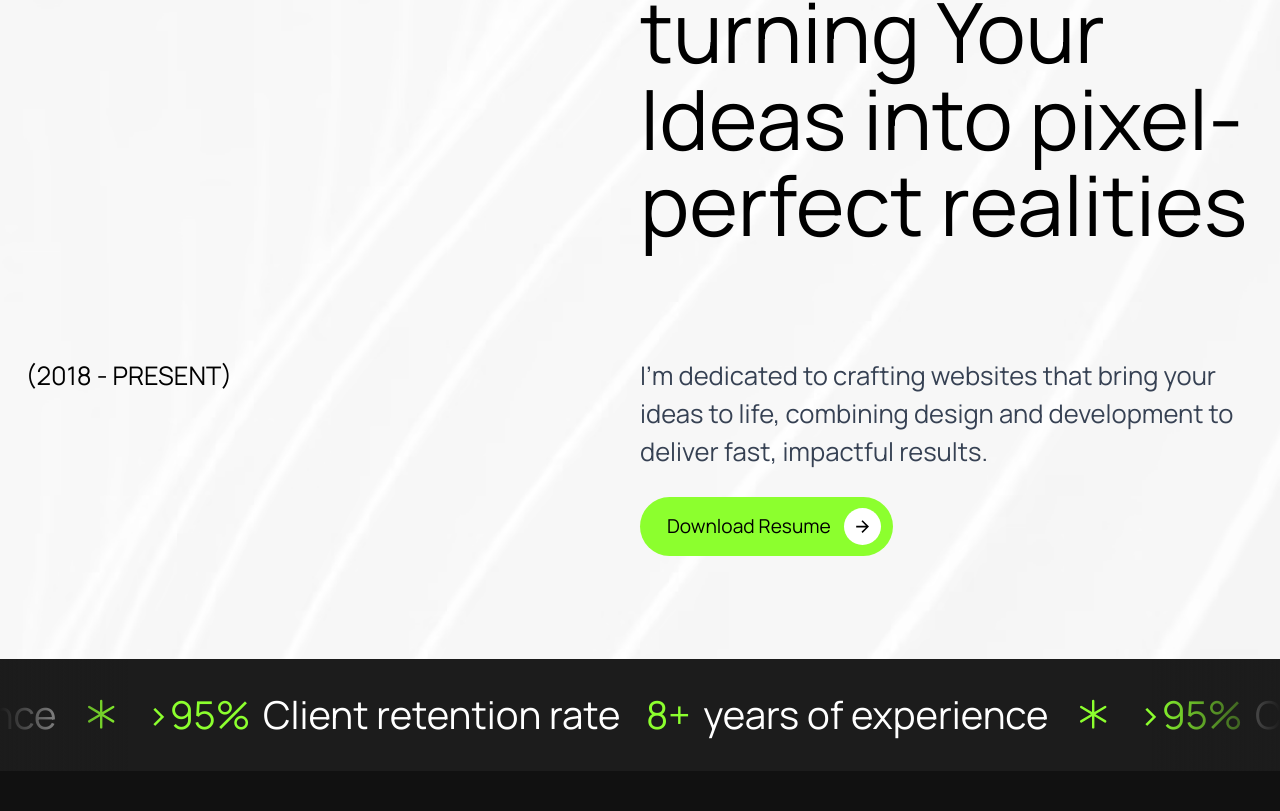
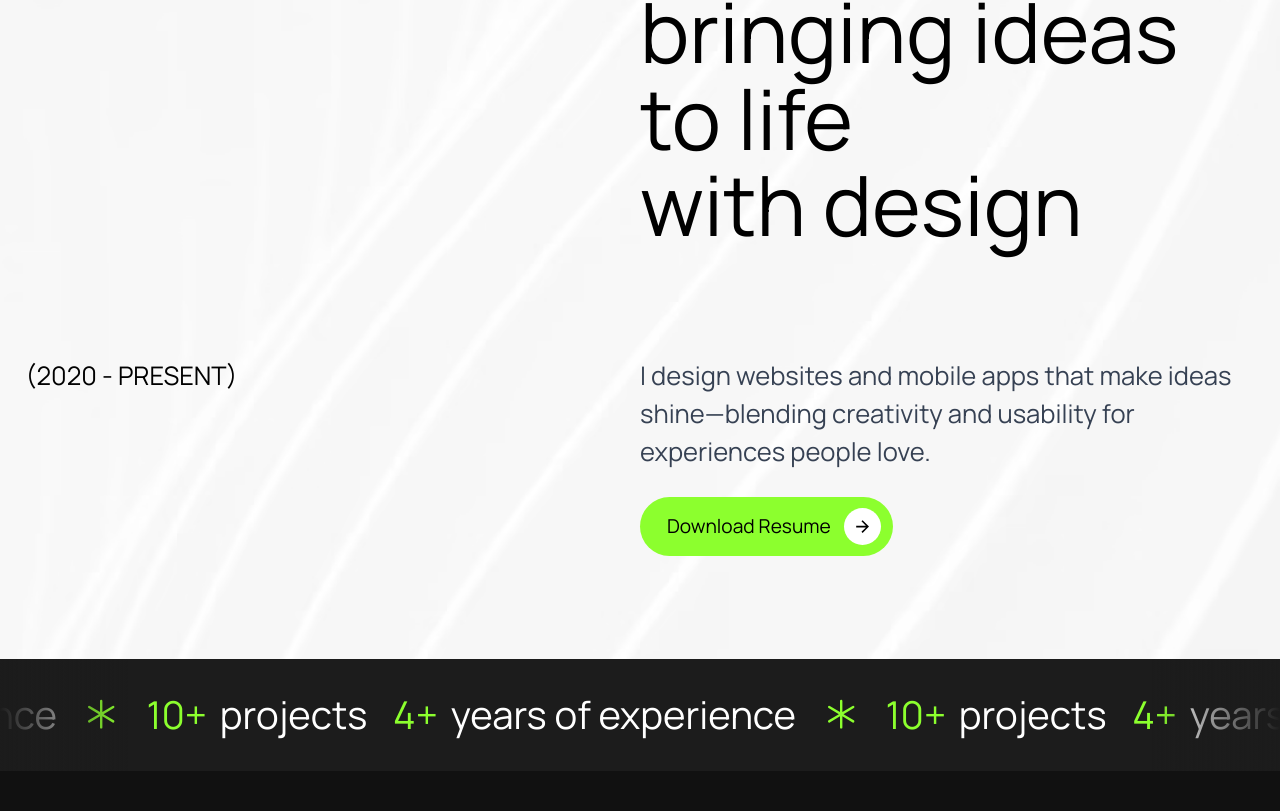
Before and after one commit to varadaraj772/portfolio, a Next.js app: page / in a window 1280 px wide. Shown: the part 509-1320 px from the top of the page. Built offline with nearby package versions, Linux system fonts and the light colour scheme.

Commit message:
content update 1

```diff
--- a/src/app/components/Banner.jsx
+++ b/src/app/components/Banner.jsx
@@ -52,15 +52,15 @@ function Banner() {
 
       <div ref={wrapperRef} className="flex whitespace-nowrap gap-[2vw]">
         <div className="flex items-center gap-[1vw]">
-          <span className="text-[#8CFF2E] text-[3vw]">8+</span>
+          <span className="text-[#8CFF2E] text-[3vw]">4+</span>
           <span className="text-white text-[3vw]">years of experience</span>
         </div>
         <div className="flex items-center text-[#8CFF2E] text-[3vw]">
           <PiAsterisk />
         </div>
         <div className="flex items-center gap-[1vw]">
-          <span className="text-[#8CFF2E] text-[3vw]">{">95%"}</span>
-          <span className="text-white text-[3vw]">Client retention rate</span>
+          <span className="text-[#8CFF2E] text-[3vw]">{"10+"}</span>
+          <span className="text-white text-[3vw]">projects</span>
         </div>
       </div>
     </div>
--- a/src/app/page.js
+++ b/src/app/page.js
@@ -232,19 +232,17 @@ function page() {
               </span>
             </span>
             <div className=" w-full flex flex-col" ref={groupTextRef}>
-              <span className="w-full  mt-[-3vw]">turning Your</span>
-              <span className="w-full  mt-[-3vw]">Ideas into pixel-</span>
-              <span className="w-full  mt-[-3vw]">perfect realities</span>
+              <span className="w-full  mt-[-3vw]">bringing ideas</span>
+              <span className="w-full  mt-[-3vw]">to life</span>
+              <span className="w-full  mt-[-3vw]">with design</span>
             </div>
           </section>
         </div>
         <section className="h-[25%] w-full flex flex-row justify-between mt-[5vw] py-[2vw] mb-[6vw]">
-          <span className="text-[2vw] w-[45%] px-[2vw]">(2018 - PRESENT)</span>
+          <span className="text-[2vw] w-[45%] px-[2vw]">(2020 - PRESENT)</span>
           <div className="text-[2vw] text-gray-700 w-[50%] flex flex-col">
             <span className="mb-[2vw]">
-              I’m dedicated to crafting websites that bring your ideas to life,
-              combining design and development to deliver fast, impactful
-              results.
+            I design websites and mobile apps that make ideas shine—blending creativity and usability for experiences people love.
             </span>
             <GreenButton
               text="Download Resume"
@@ -264,11 +262,11 @@ function page() {
             <span className=" px-[2.5vw] text-white flex flex-row gap-[0.7vw] items-center font-semibold">
               <GoDotFill className=" text-[#8CFF2E] drop-shadow-[0_0_10px_#8CFF2E] text-[1.8vw]" />
               <span className=" opacity-50 text-[1.5vw]">
-                {"{01} — Featured projects"}
+                {"{01} — projects"}
               </span>
             </span>
             <h1 className=" text-white text-[6.5vw] px-[2.5vw]">
-              I blend creativity with technical expertise
+              Where creativity meets real-world solutions
             </h1>
             <div className="bg-transparent px-[2.5vw] pt-[2vw]">
               <GreenButton text="Become a client" />
```
